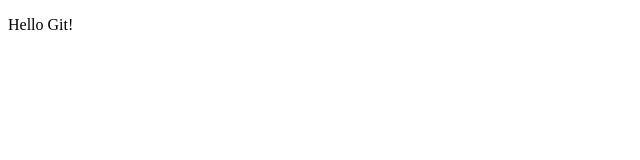
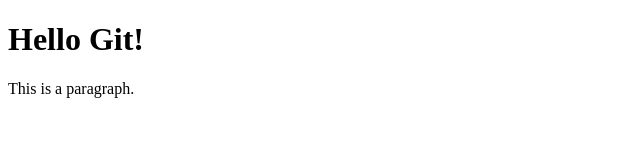
Before and after one commit to jancsi1234/testrepo, a plain HTML site: page index.html in a window 1280 px wide. Shown: the whole page, without its empty margins (0-640 px from the left). Drawn offline with Linux system fonts and the light colour scheme.

Commit message:
Master commit

```diff
--- a/index.html
+++ b/index.html
@@ -1,6 +1,7 @@
 <!DOCTYPE html>
 <html>
 <body>
-    <p>Hello Git!</p>
+    <h1>Hello Git!</h1>
+    <p>This is a paragraph.</p>
 </body>
 </html>
```
